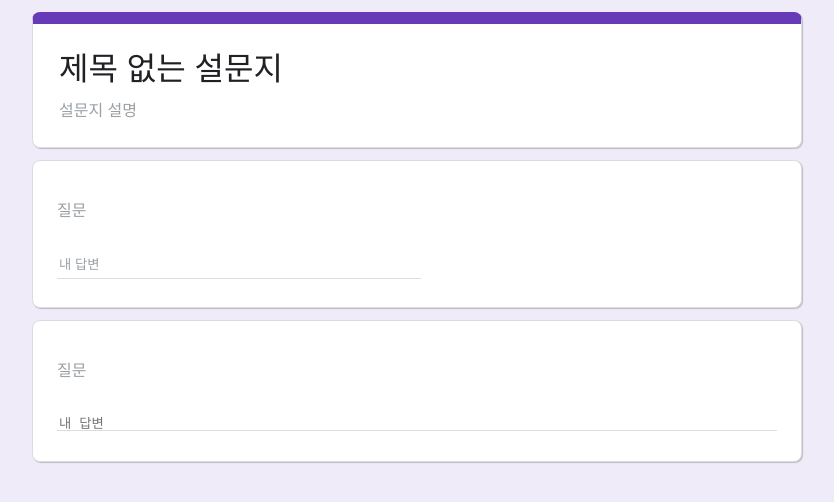
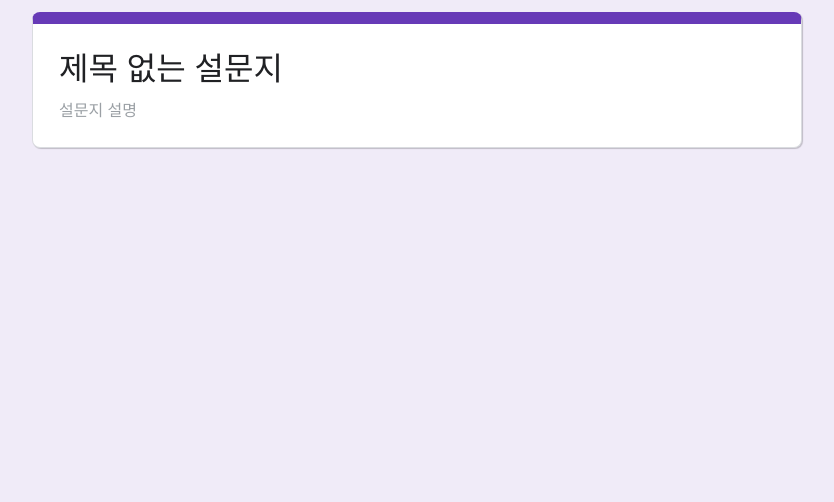
Before and after one commit to shyunju7/google-form-clone, a React (Create React App) app: page /preview in a window 1280 px wide. Shown: the top 502 px of the page, without its empty margins (223-1057 px from the left). Built offline with nearby package versions, Linux system fonts and the light colour scheme.

Commit message:
✨ feat : Apply question List data to the preview page

```diff
--- a/src/pages/Preview/index.tsx
+++ b/src/pages/Preview/index.tsx
@@ -6,24 +6,24 @@ import { RootState } from "../../store";
 import QuestionTemplate from "../../components/QuestionTemplate";
 const Preview = () => {
   const { title, description } = useSelector((state: RootState) => state.form);
+  const { questions } = useSelector((state: RootState) => state.question);
 
   return (
     <S.PreviewContainer>
       <TitleContainer
         formPreferences={{ title: title, description: description }}
       />
-      <QuestionTemplate
-        id={1}
-        qType="SHORT_ANSWER_TYPE"
-        isRequired={true}
-        hasOptions={false}
-      />
-      <QuestionTemplate
-        id={2}
-        qType="LONG_ANSWER_TYPE"
-        isRequired={true}
-        hasOptions={false}
-      />
+      {questions &&
+        questions.length > 0 &&
+        questions.map((item) => (
+          <QuestionTemplate
+            key={item.id}
+            id={item.id}
+            qType={item.qType}
+            isRequired={item.isRequired}
+            hasOptions={item.hasOptions}
+          />
+        ))}
     </S.PreviewContainer>
   );
 };
```
